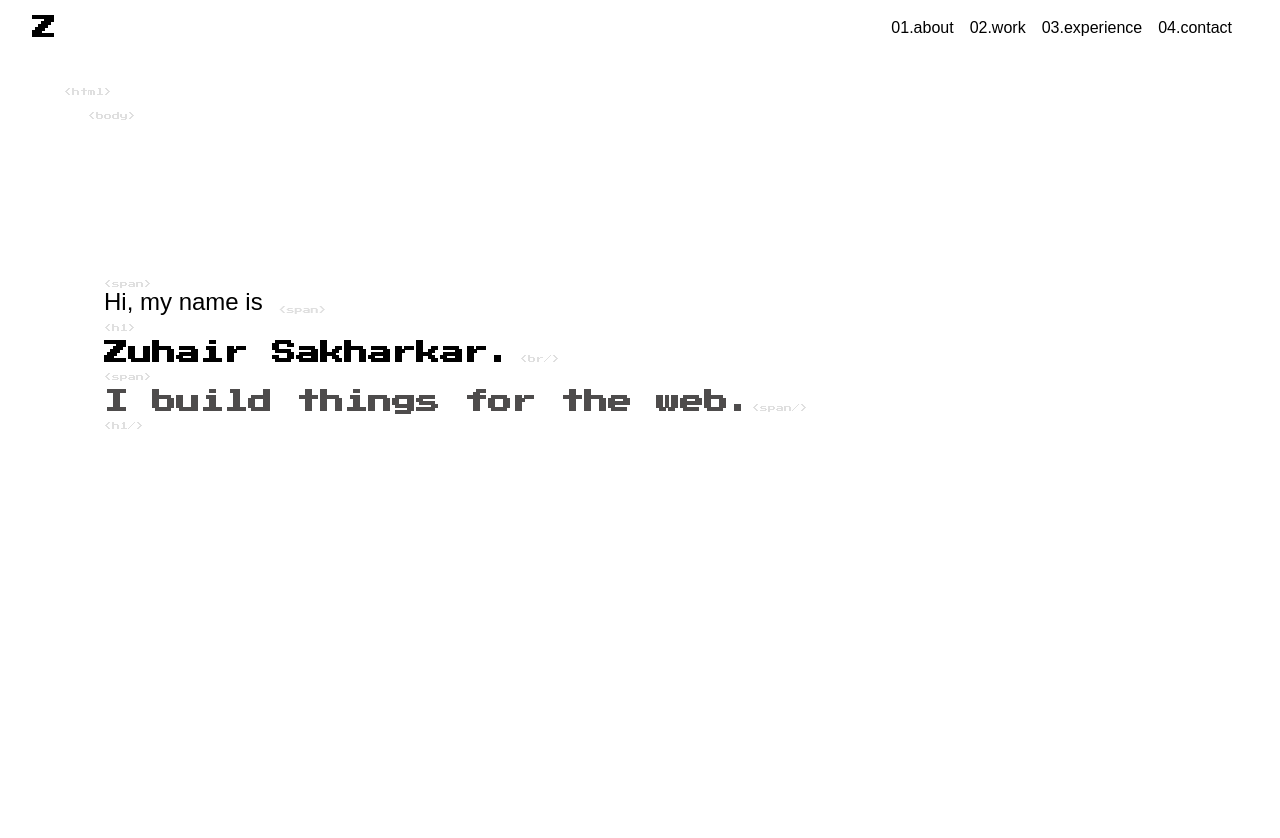
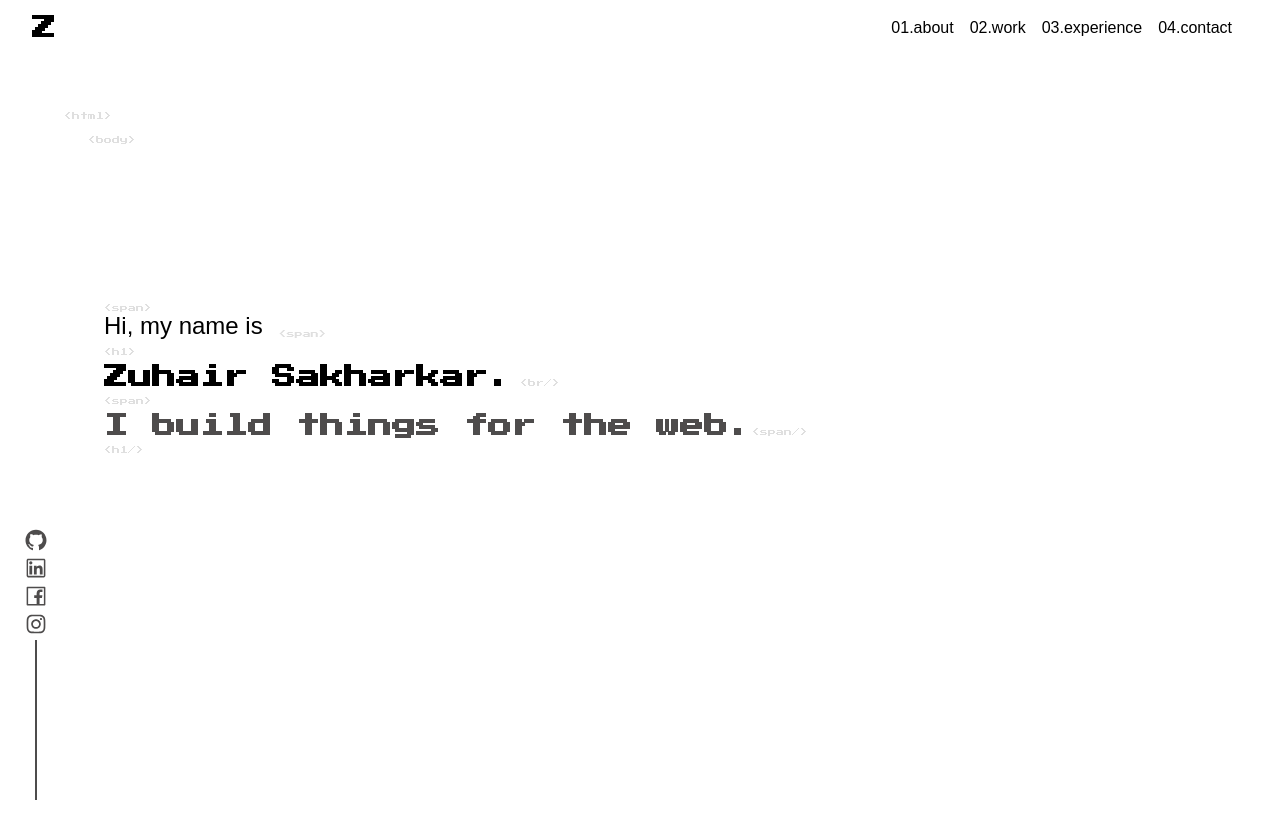
Before and after one commit to sakharkarZuhair/NewPortfolio, a React (Create React App) app: page / in a window 1280 px wide. Shown: the top 838 px of the page. Built offline with nearby package versions, Linux system fonts and the light colour scheme; a web font is replaced by a local one.

Commit message:
Links Created.

```diff
--- a/package.json
+++ b/package.json
@@ -8,6 +8,7 @@
     "@testing-library/user-event": "^13.5.0",
     "react": "^18.2.0",
     "react-dom": "^18.2.0",
+    "react-icons": "^4.4.0",
     "react-router-dom": "^6.3.0",
     "react-scripts": "5.0.1",
     "web-vitals": "^2.1.4"
--- a/src/App.js
+++ b/src/App.js
@@ -1,15 +1,15 @@
 import React from "react";
 import { Routes, Route } from "react-router-dom";
 import Navbar from "./Components/Navbar";
+import SocialMedia from "./Components/SocialMedia";
 import HomeScreen from "./Screens/HomeScreen";
 
 const App = () => {
   return (
     <>
       <Navbar />
-      <Routes>
-        <Route path="/" element={<HomeScreen />} />
-      </Routes>
+      <HomeScreen />
+      <SocialMedia />
     </>
   );
 };
--- a/src/Components/SocialMedia.jsx
+++ b/src/Components/SocialMedia.jsx
@@ -1,8 +1,27 @@
 import "../Styles/SocialMedia.css";
 import React from "react";
+import {
+  AiOutlineInstagram,
+  AiOutlineFacebook,
+  AiOutlineLinkedin,
+  AiOutlineGithub,
+} from "react-icons/ai";
 
 const SocialMedia = () => {
-  return <div>SocialMedia</div>;
+  return (
+    <div className="mediaContainer">
+      <div className="medialinks">
+        <div className="mediaIcon">
+          <AiOutlineInstagram className="mediaSingleIcon" />
+          <AiOutlineFacebook className="mediaSingleIcon" />
+          <AiOutlineLinkedin className="mediaSingleIcon" />
+          <AiOutlineGithub className="mediaSingleIcon" />
+        </div>
+        <div className="mediaVerticalLine">{/* <hr /> */}</div>
+      </div>
+      <div className="mediaMail"></div>
+    </div>
+  );
 };
 
 export default SocialMedia;
--- a/src/Styles/HomeScreen.css
+++ b/src/Styles/HomeScreen.css
@@ -4,6 +4,8 @@
   /* align-items: center; */
   /* text-align: center; */
   height: 100vh;
+  /* position: relative; */
+  margin-top: 10vh;
 }
 
 .homeContainer {
--- a/src/Styles/Navbar.css
+++ b/src/Styles/Navbar.css
@@ -10,6 +10,11 @@ body {
   justify-content: space-between;
   /* box-shadow: 1px 1px 10px 1px rgb(241, 241, 241); */
   /* margin: 0; */
+  /* background-color: #000; */
+  position: fixed;
+  top: 0;
+  right: 0;
+  left: 0;
 }
 
 .nav {
--- a/src/Styles/SocialMedia.css
+++ b/src/Styles/SocialMedia.css
@@ -0,0 +1,31 @@
+.mediaContainer {
+  width: 10vh;
+  display: flex;
+  position: fixed;
+  bottom: 0;
+  align-items: center;
+  margin-left: 3vh;
+}
+
+.mediaVerticalLine {
+  /* border-left: thick solid #ff0000; */
+  /* display: flex; */
+  width: 2px;
+  height: 20vh;
+  /* border-radius: 1px solid black; */
+  background-color: #4e4c4c;
+  margin: 0 auto;
+}
+
+.mediaIcon {
+  display: flex;
+  flex-direction: column-reverse;
+}
+
+.mediaSingleIcon {
+  height: 3vh;
+  width: 3vh;
+  margin-bottom: 0.5vh;
+  color: #4e4c4c;
+  cursor: "pointer";
+}
```
Also changed, not shown: 1 other file (tests, documents, lock files or other folders).
